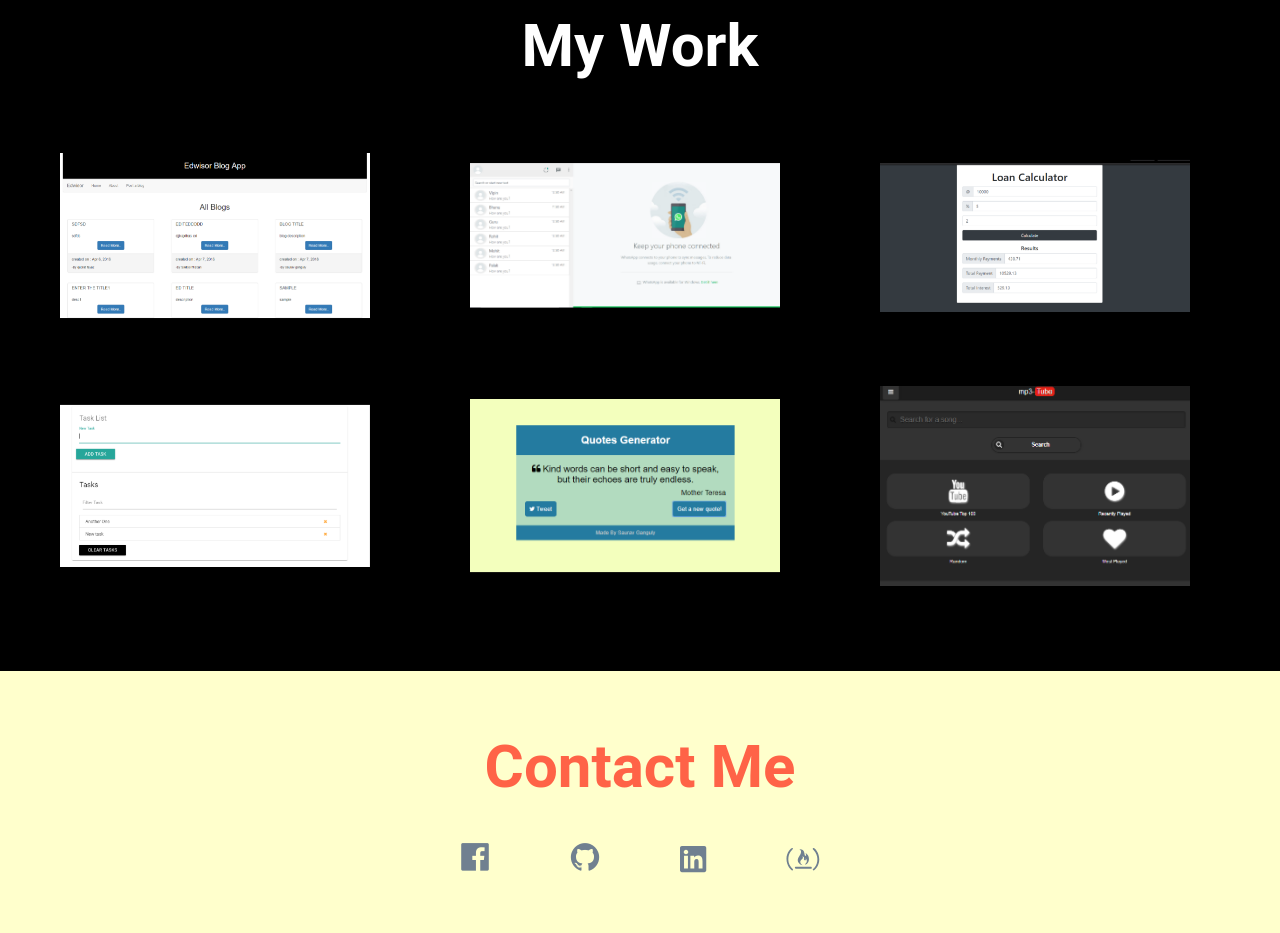
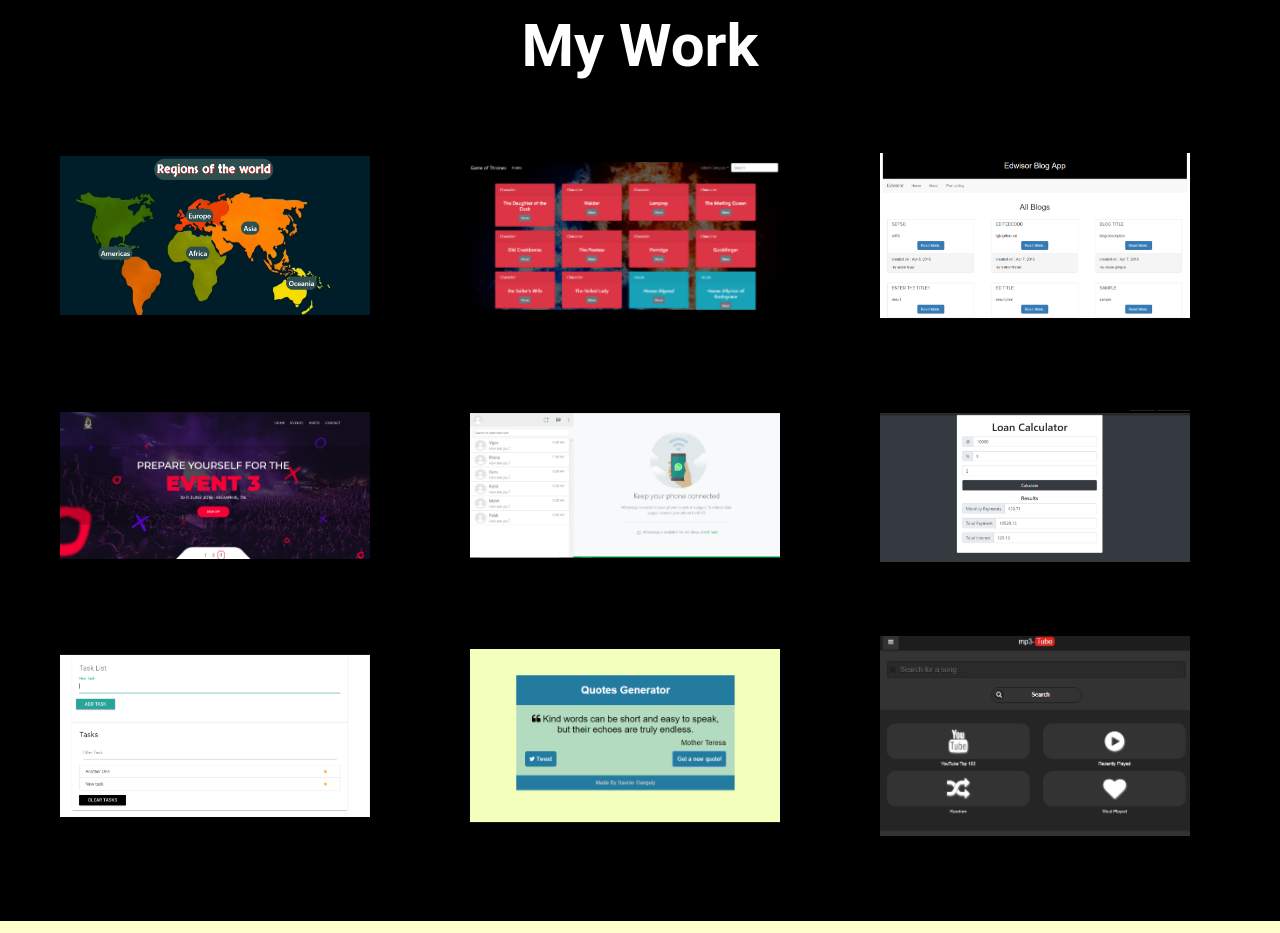
Before and after one commit to webDevSaurav/webdevsaurav, a plain HTML site: page index.html in a window 1280 px wide. Shown: the part 1500-2433 px from the top of the page. Drawn offline with nearby package versions, Linux system fonts and the light colour scheme.

Commit message:
added new projects

```diff
--- a/index.html
+++ b/index.html
@@ -160,13 +160,57 @@
             <!-- portfolio section items -->
             <div class="row">
                 <ul class="demo-3 wow zoomIn">
-                    <a href="https://webdevsaurav.github.io/BlogApp/">
+                    <a href="https://webdevsaurav.github.io/countriesApp/" target="blank">
+                        <li>
+                            <figure>
+                                <img src="img/countriesApp.PNG" alt="" />
+                                <figcaption>
+                                    <h2>Countries App</h2>
+                                    <p>About : A Angular web app to explore the countries of the world.
+                                    </p>
+                                </figcaption>
+                            </figure>
+                        </li>
+                    </a>
+                </ul>
+                <ul class="demo-3 wow zoomIn">
+                    <a href="https://webdevsaurav.github.io/gameOfThrones/home" target="blank">
+                        <li>
+                            <figure>
+                                <img src="img/gameOfThronesApp.PNG" alt="" />
+                                <figcaption>
+                                    <h2>Game of thrones App</h2>
+                                    <p>About : Angular app to explore the world of Game of Thrones
+                                    </p>
+                                </figcaption>
+                            </figure>
+                        </li>
+                    </a>
+
+                </ul>
+                <ul class="demo-3 wow zoomIn">
+                    <a href="https://webdevsaurav.github.io/BlogApp/" target="blank">
                         <li>
                             <figure>
                                 <img src="img/blogApp.PNG" alt="" />
                                 <figcaption>
                                     <h2>Blog App</h2>
-                                    <p>About : A simple blog App made with Angular 4
+                                    <p>About : A simple blog App made with Angular 4</p>
+                                </figcaption>
+                            </figure>
+                        </li>
+                    </a>
+                </ul>
+            </div>
+            <div class="row">
+                <ul class="demo-3 wow zoomIn">
+                    <a href="https://webdevsaurav.github.io/ThrivingCitiesWebsite/" target="blank">
+                        <li>
+                            <figure>
+                                <img src="img/eventWebSite.PNG" alt="" />
+                                <figcaption>
+                                    <h2>Event Website</h2>
+                                    <p>About : Made a website for an Event Management Company
                                     </p>
                                 </figcaption>
                             </figure>
```
Also changed, not shown: img/countriesApp.PNG (added), img/eventWebSite.PNG (added), img/gameOfThronesApp.PNG (added).
